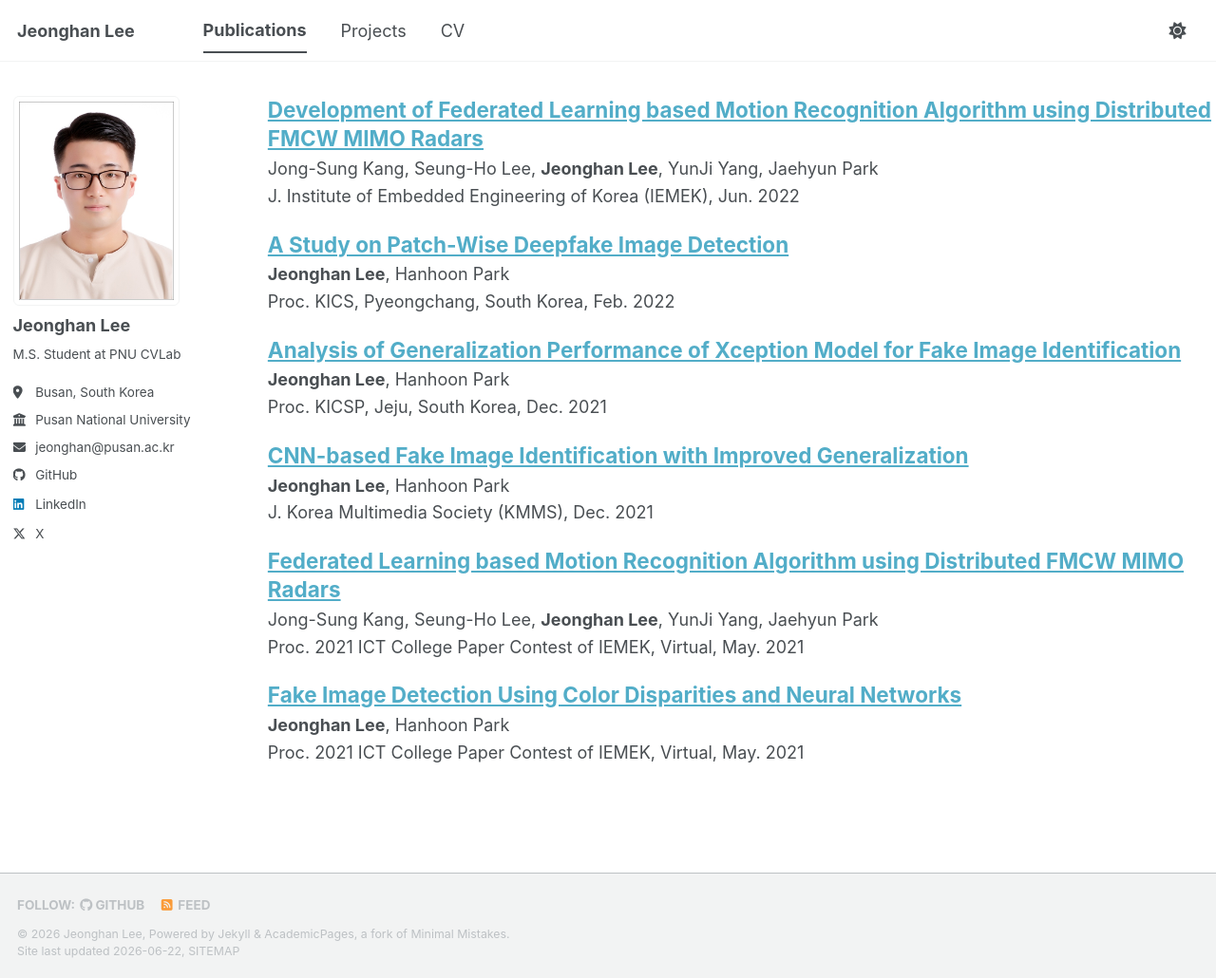
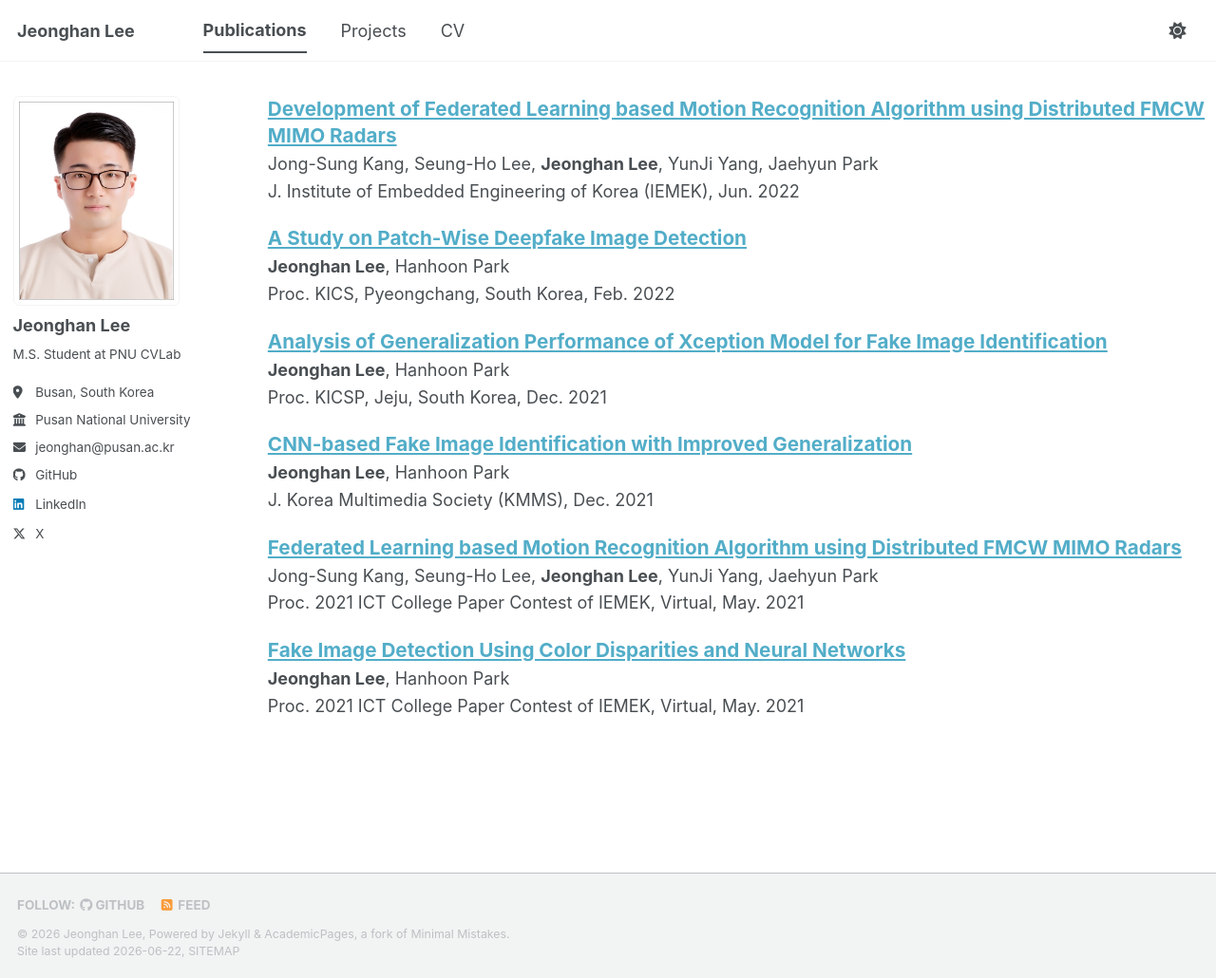
Before and after one commit to jhan-lee/jhan-lee.github.io, a Jekyll site: the page built from _pages/publications.html, in a window 1280 px wide and 1030 px high. Shown: the whole window at 95% size. Built offline with Jekyll 4.4.1, drawn with Linux system fonts in a browser that asks for light colours; a script bundle is joined from its source files by our own code; library files that are not in the unit come from our copies.

Commit message:
edit publications

```diff
--- a/_sass/layout/_archive.scss
+++ b/_sass/layout/_archive.scss
@@ -74,7 +74,7 @@
 
   .publication__title {
     margin: 0 0 0.15em;
-    font-size: 1.25em;
+    font-size: 1.15em;
     font-weight: bold;
     line-height: 1.35;
 
```
